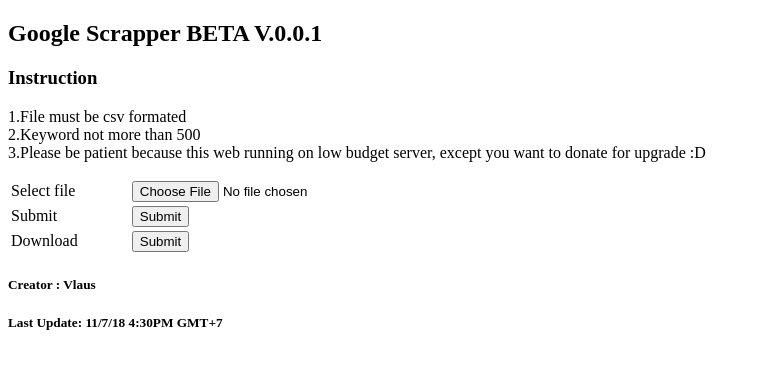
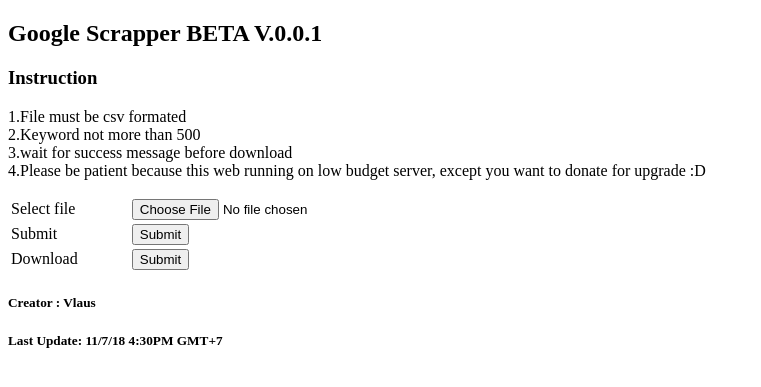
Before and after one commit to mamang88/ARGS-GoogleScrap, a PHP site: page /uploadcsv.php in a window 1280 px wide. Shown: the top 387 px of the page, without its empty margins (0-761 px from the left). Run offline with PHP 8.4, Linux system fonts and the light colour scheme.

Commit message:
Update uploadcsv.php

```diff
--- a/web/uploadcsv.php
+++ b/web/uploadcsv.php
@@ -9,8 +9,11 @@
 
 <?php
 	include "baseengine.php";
+	$download=array();
+	if ( isset($_POST["download"]) ) {
+		if(!empty($download))array_to_csv_download($download,$_FILES["file"]["name"]);
+	}
 	if ( isset($_POST["submit"]) ) {
-
 	if ( isset($_FILES["file"])) {
 
 	//if there was an error tmping the file
@@ -70,9 +73,8 @@
 		$tarray=array();
 		array_push($tarray,$firstline);
 		$tarray+= $newarray;
-		if ( isset($_POST["download"]) ) {
-			if(!empty($tarray))array_to_csv_download($tarray,$_FILES["file"]["name"]);
-			}
+		$download=$tarray;
+		echo "successfully uploaded";
 }
 ?>
 <h2>Google Scrapper BETA V.0.0.1</h2>
@@ -82,7 +84,8 @@
 <p>
 	1.File must be csv formated <br>
 	2.Keyword not more than 500 <br>
-	3.Please be patient because this web running on low budget server, except you want to donate for upgrade :D<br>
+	3.wait for success message before download <br>
+	4.Please be patient because this web running on low budget server, except you want to donate for upgrade :D<br>
 </p>
 
 <table width="600">
```
